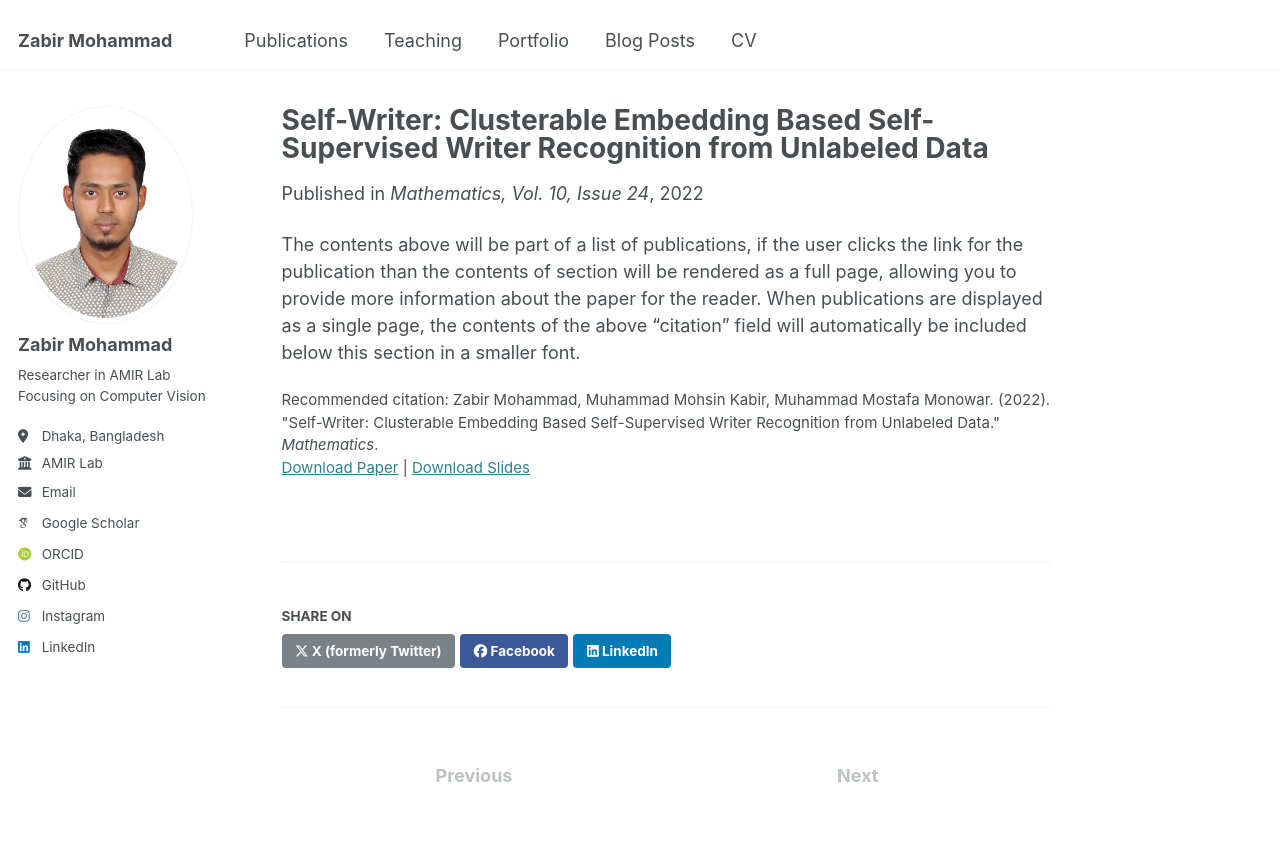
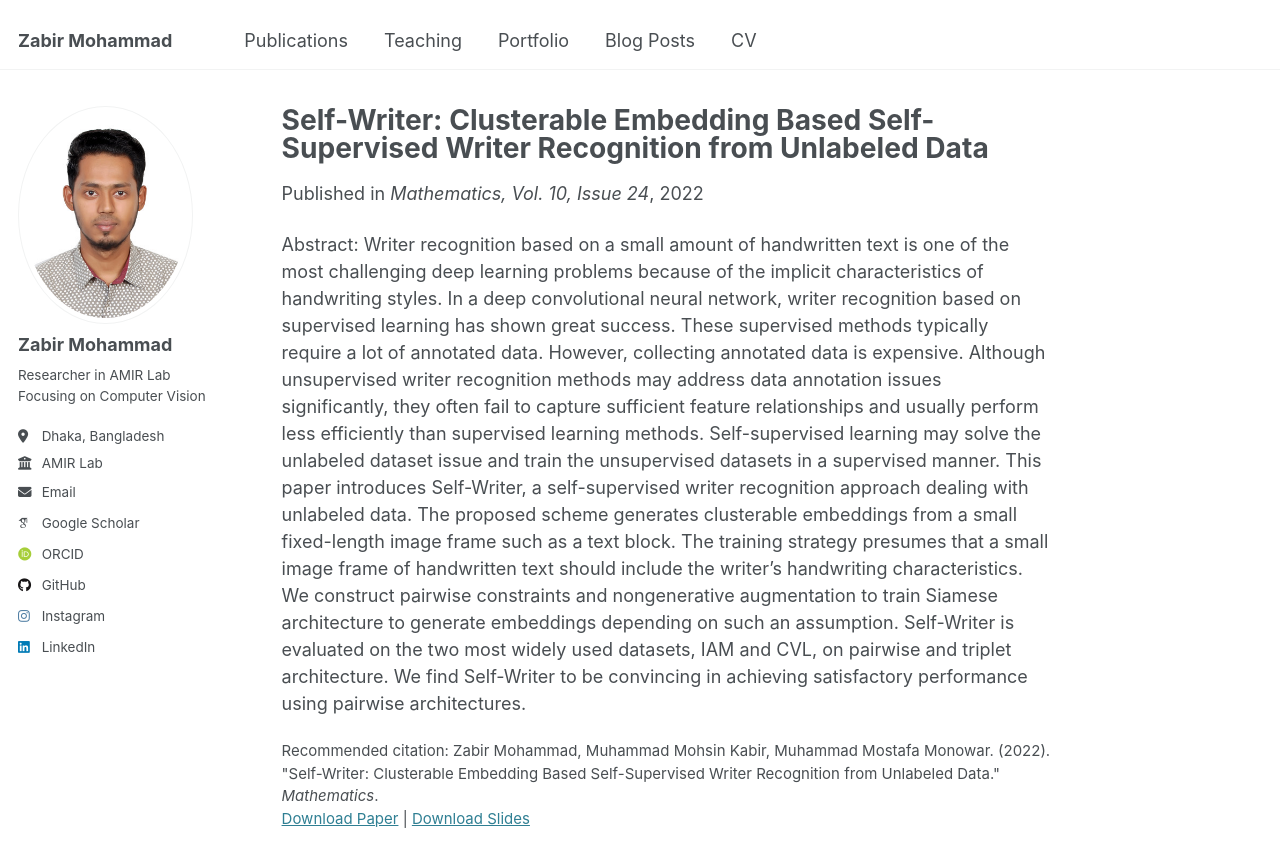
Before and after one commit to zabirmohammad/zabirmohammad.github.io, a Jekyll site: the page built from _publications/2022-12-24-Self-writer-3.md, in a window 1280 px wide and 900 px high. Shown: the top 867 px of the window. Built offline with Jekyll 4.4.1, drawn with Linux system fonts in a browser that asks for light colours; some web fonts are replaced.

Commit message:
Update 2022-12-24-Self-writer-3.md

```diff
--- a/_publications/2022-12-24-Self-writer-3.md
+++ b/_publications/2022-12-24-Self-writer-3.md
@@ -11,4 +11,4 @@ paperurl: "https://doi.org/10.3390/math10244796"
 citation: 'Zabir Mohammad, Muhammad Mohsin Kabir, Muhammad Mostafa Monowar. (2022). "Self-Writer: Clusterable Embedding Based Self-Supervised Writer Recognition from Unlabeled Data." <i>Mathematics</i>.'
 ---
 
-The contents above will be part of a list of publications, if the user clicks the link for the publication than the contents of section will be rendered as a full page, allowing you to provide more information about the paper for the reader. When publications are displayed as a single page, the contents of the above "citation" field will automatically be included below this section in a smaller font.
+Abstract: Writer recognition based on a small amount of handwritten text is one of the most challenging deep learning problems because of the implicit characteristics of handwriting styles. In a deep convolutional neural network, writer recognition based on supervised learning has shown great success. These supervised methods typically require a lot of annotated data. However, collecting annotated data is expensive. Although unsupervised writer recognition methods may address data annotation issues significantly, they often fail to capture sufficient feature relationships and usually perform less efficiently than supervised learning methods. Self-supervised learning may solve the unlabeled dataset issue and train the unsupervised datasets in a supervised manner. This paper introduces Self-Writer, a self-supervised writer recognition approach dealing with unlabeled data. The proposed scheme generates clusterable embeddings from a small fixed-length image frame such as a text block. The training strategy presumes that a small image frame of handwritten text should include the writer’s handwriting characteristics. We construct pairwise constraints and nongenerative augmentation to train Siamese architecture to generate embeddings depending on such an assumption. Self-Writer is evaluated on the two most widely used datasets, IAM and CVL, on pairwise and triplet architecture. We find Self-Writer to be convincing in achieving satisfactory performance using pairwise architectures.
```
